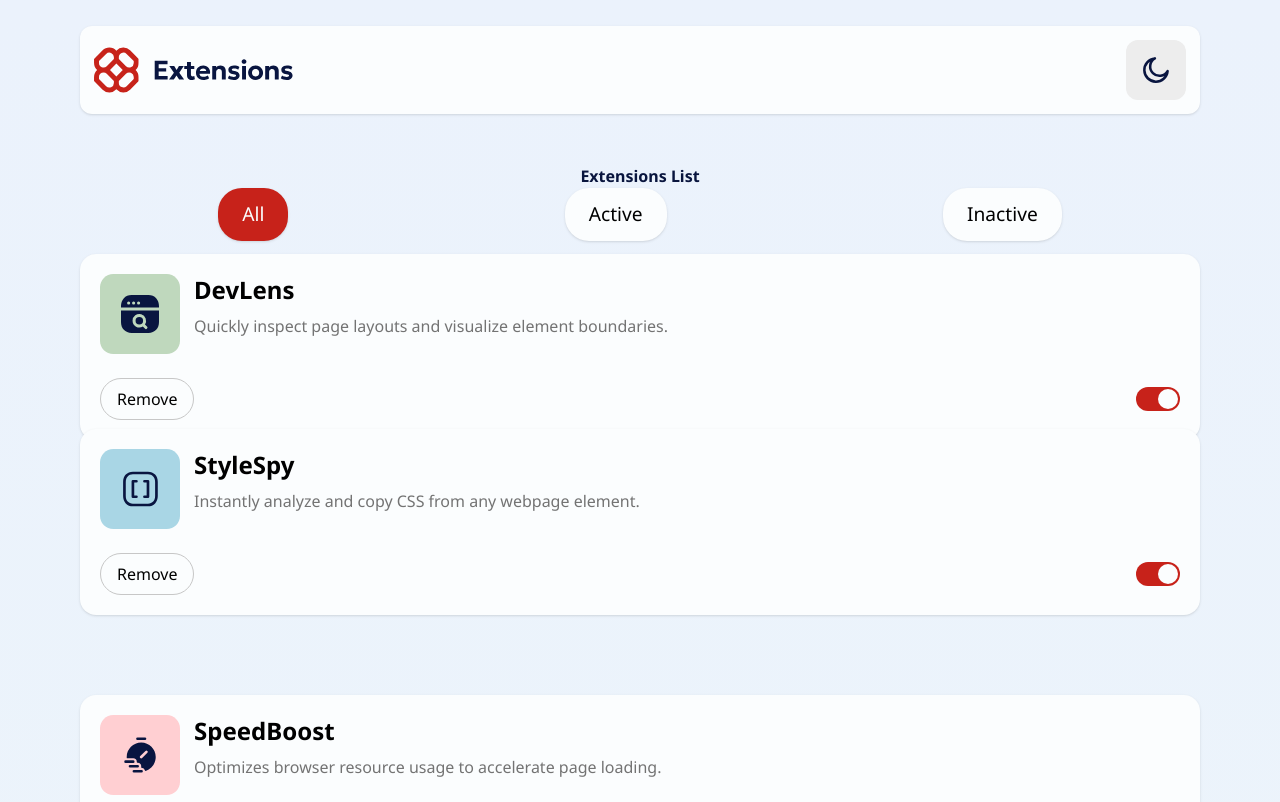
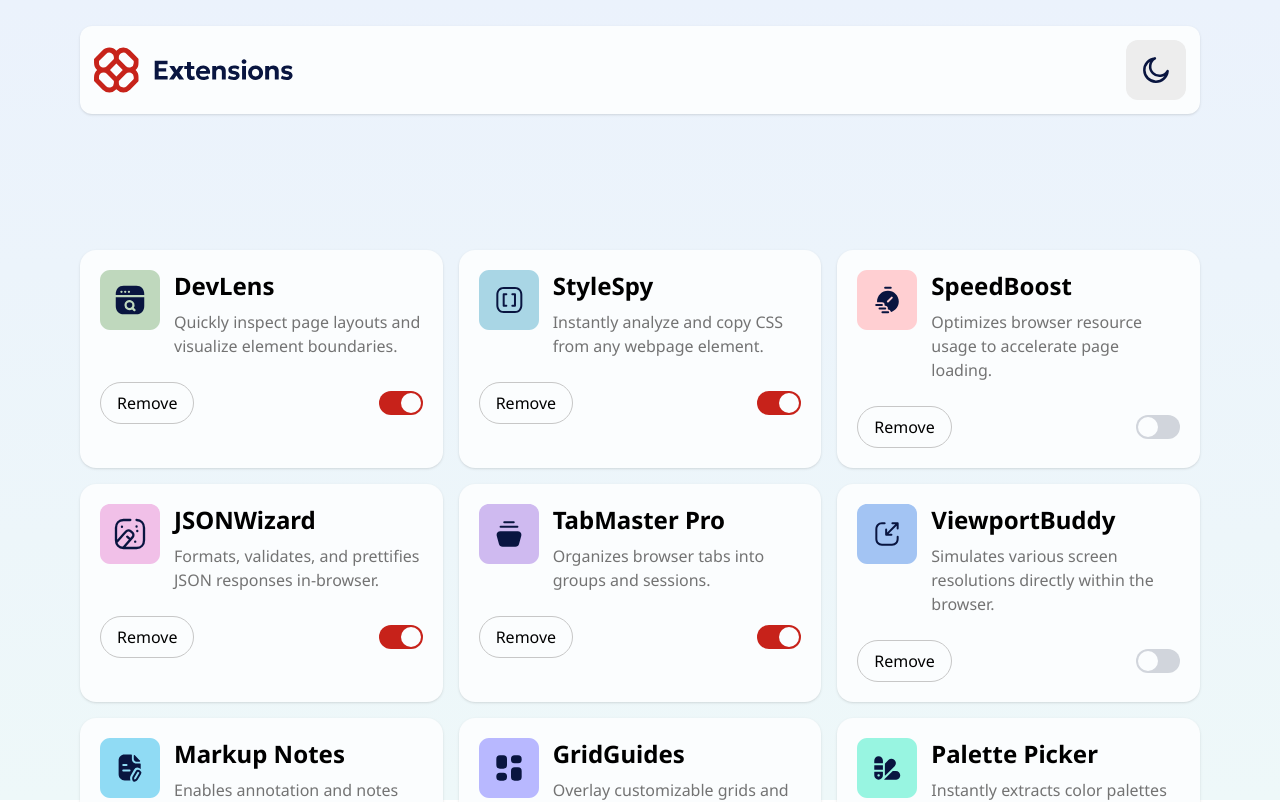
Before and after one commit to ed-matheus/next-browser-extensions-manager, a Next.js app: page / in a window 1280 px wide. Shown: the top 802 px of the page. Built offline with nearby package versions, Linux system fonts and the light colour scheme.

Commit message:
adjusting hover changes in the buttons

```diff
--- a/src/app/page.tsx
+++ b/src/app/page.tsx
@@ -57,6 +57,8 @@ export default function Home() {
 		<main className={`grid grid-rows-[20px_1fr_20px] items-center justify-items-center min-h-screen p-5 pb-20 gap-16 sm:p-20 font-[faily-name:var(--font-geist-sans)] ${isDarkMode ? "bg-gradient-to-b from-[#040918] to-[#091540]" : "bg-gradient-to-b from-[#EBF2FC] to-[#EEF8F9]"}`}>
 			<header className={`${isDarkMode ? "bg-neutral-800" : "bg-neutral-0"} rounded-xl p-3.5 mb-10 w-full flex items-center justify-between shadow`}>
 				<Image src={"/images/logo.svg"} alt="logo" width={200} height={200} />
+
+				{/* Theme changer button */}
 				<button
 					type="button"
 					className="cursor-pointer"
@@ -65,7 +67,7 @@ export default function Home() {
 					<Image
 						src={isDarkMode ? "/images/icon-sun.svg" : "/images/icon-moon.svg"}
 						alt={isDarkMode ? "Dark mode" : "Light mode"}
-						className={`${isDarkMode ? "bg-neutral-700" : "bg-neutral-100"} p-4 rounded-xl w-[60] h-[60]`}
+						className={`${isDarkMode ? "bg-neutral-700 hover:bg-neutral-600" : "bg-neutral-100 hover:bg-neutral-300"} p-4 rounded-xl w-[60] h-[60]`}
 						width={60}
 						height={60}
 					/>
@@ -98,6 +100,7 @@ export default function Home() {
 			</div>
 
 			{/* Renderização dinâmica dos cards */}
+			<section className="grid grid-cols-1 gap-4 md:grid-cols-2 lg:grid-cols-2 xl:grid-cols-3">
 				{filteredExtensions.map((extension) => (
 					<ExtensionCard
 						key={extension.id}
@@ -108,6 +111,7 @@ export default function Home() {
 						isDarkMode={colorMode === 'dark' ? isDarkMode === true : false}
 					/>
 				))}
+			</section>
 		</main>
 	);
 }
--- a/src/components/ExtensionCard.tsx
+++ b/src/components/ExtensionCard.tsx
@@ -24,7 +24,7 @@ const ExtensionCard: React.FC<ExtensionCardProps> = ({
 	// console.log(`${name} | ${description} | ${icon} | ${isActive}`);
 
 	return (
-		<div className={`p-5 ${isDarkMode ? 'bg-neutral-800' : 'bg-neutral-0'} shadow rounded-2xl w-full mb-4`}>
+		<div className={`p-5 ${isDarkMode ? 'bg-neutral-800' : 'bg-neutral-0'} shadow rounded-2xl w-full`}>
 			<div className="flex items-start">
 				<Image src={icon} alt="extension logo" width={80} height={80} />
 
@@ -37,7 +37,7 @@ const ExtensionCard: React.FC<ExtensionCardProps> = ({
 			<div className="mt-6 flex justify-between items-center">
 				<button
 					type="button"
-					className={`rounded-3xl border border-neutral-300 ${isDarkMode ? 'text-neutral-0' : ''} p-2 px-4 cursor-pointer`}
+					className={`rounded-3xl border border-neutral-300 ${isDarkMode ? 'text-neutral-0 hover:bg-red-500 hover:border-neutral-700 hover:text-neutral-900' : 'hover:bg-red-700 hover:text-neutral-0'} p-2 px-4 cursor-pointer`}
 				>
 					Remove
 				</button>
@@ -49,7 +49,7 @@ const ExtensionCard: React.FC<ExtensionCardProps> = ({
 						checked={isActive ? isOn : !isOn}
 						onChange={() => setIsOn(!isOn)}
 					/>
-					<div className={`relative w-11 h-6 ${isDarkMode ? 'bg-neutral-600' : 'bg-gray-300'} peer-focus:outline-none rounded-full peer peer-checked:after:translate-x-full rtl:peer-checked:after:-translate-x-full peer-checked:after:border-white after:content-[''] after:absolute after:top-[2px] after:start-[2px] after:bg-neutral-0 after:border-gray-300 after:rounded-full after:h-5 after:w-5 after:transition-all ${isDarkMode ? 'peer-checked:bg-red-400' : 'peer-checked:bg-red-700'}`} />
+					<div className={`relative w-11 h-6 ${isDarkMode ? 'bg-neutral-600' : 'bg-gray-300'} peer-focus:outline-none rounded-full peer peer-checked:after:translate-x-full rtl:peer-checked:after:-translate-x-full peer-checked:after:border-white after:content-[''] after:absolute after:top-[2px] after:start-[2px] after:bg-neutral-0 after:border-gray-300 after:rounded-full after:h-5 after:w-5 after:transition-all ${isDarkMode ? 'peer-checked:bg-red-400 hover:bg-red-500' : 'peer-checked:bg-red-700 hover:bg-red-500'}`} />
 				</label>
 			</div>
 		</div>
--- a/src/components/FilterButton.tsx
+++ b/src/components/FilterButton.tsx
@@ -10,7 +10,7 @@ const FilterButton: React.FC<FilterButtonProps> = ({ text, onClick, isActive, is
 		<button
 			type="button"
       onClick={onClick}
-			className={`bg-neutral-0 rounded-3xl py-3 px-6 shadow hover:cursor-pointer hover:bg-red-700 hover:text-neutral-0 ${isDarkMode && isActive ? 'bg-red-400 text-neutral-900' : isActive ? 'bg-red-700 text-neutral-0' : 'bg-neutral-0' } ${isDarkMode ? 'bg-neutral-700' : ''}`}
+			className={`bg-neutral-0 rounded-3xl py-3 px-6 shadow hover:cursor-pointer ${isDarkMode && isActive ? 'text-neutral-900 bg-red-400 hover:bg-red-500' : isActive ? 'bg-red-700 text-neutral-0' : 'bg-neutral-0' } ${isDarkMode ? 'bg-neutral-700 hover:bg-neutral-600' : 'hover:opacity-75'}`}
 		>
 			<span className={`text-[1.2rem] ${isDarkMode ? 'text-neutral-0' : ''}`}>{text}</span>
 		</button>
```
Lines whose indentation alone changed are shown as unchanged.
